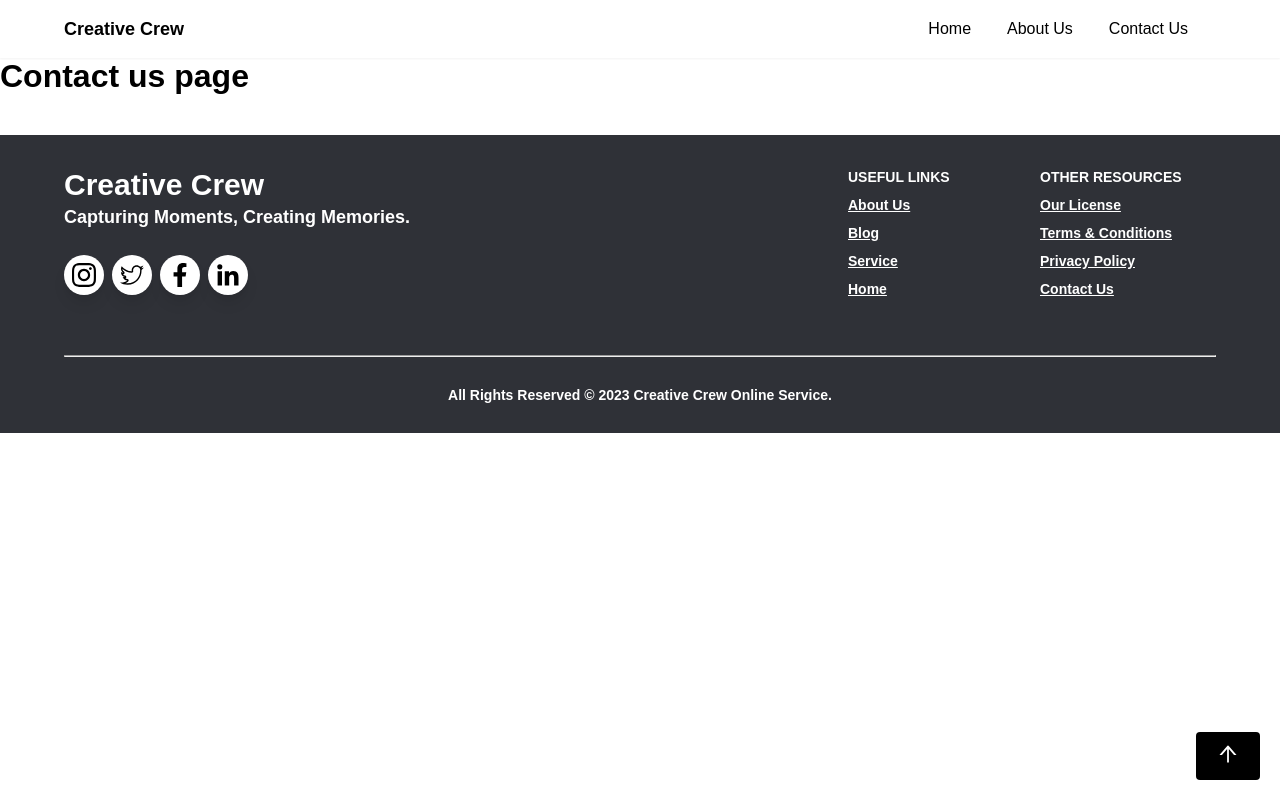
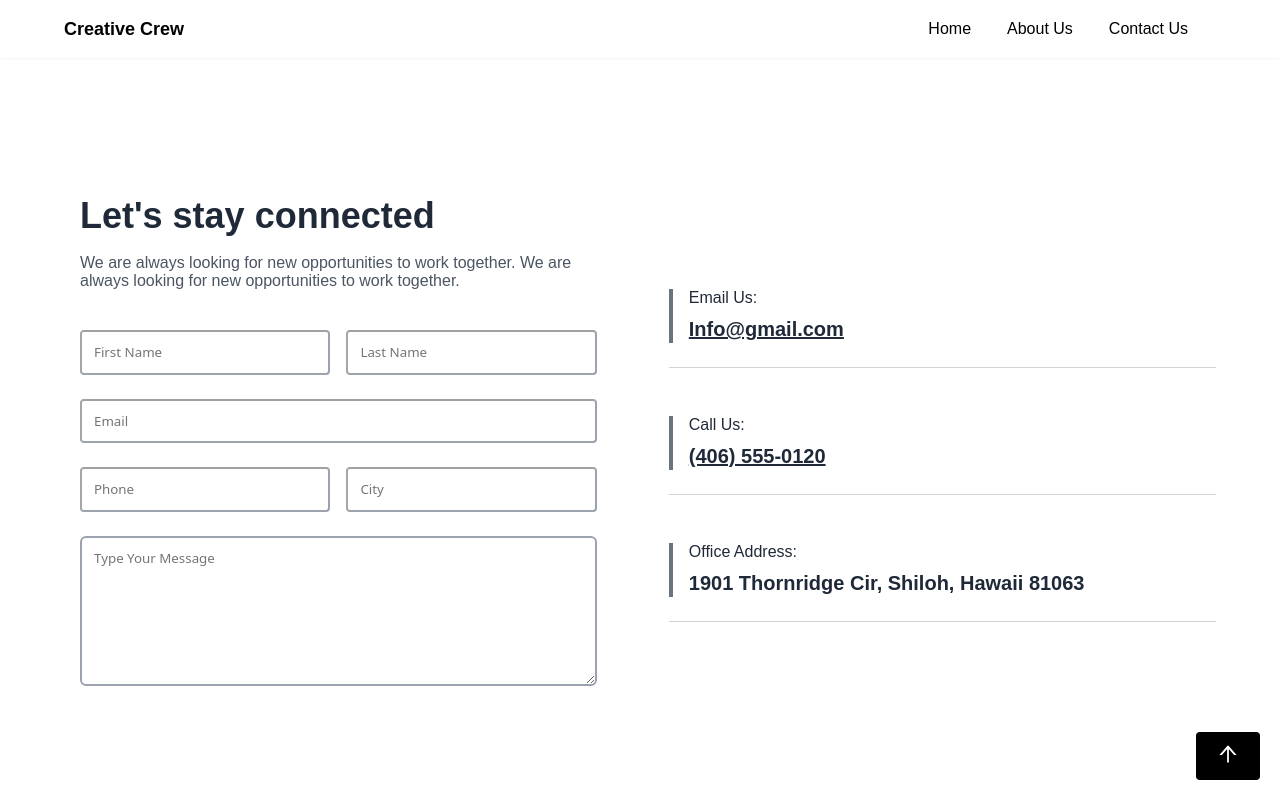
Before and after one commit to Ankan112/creative-crew, a Next.js app: page /contact in a window 1280 px wide. Shown: the top 800 px of the page. Built offline with nearby package versions, Linux system fonts and the light colour scheme.

Commit message:
contact page update

```diff
--- a/src/pages/contact/index.jsx
+++ b/src/pages/contact/index.jsx
@@ -1,9 +1,105 @@
 import RootLayout from "@/components/layout/RootLayout";
 
+// import Button from "@/components/UI/Button";
+import { Input } from "antd";
+import React from "react";
+
 const ContactUs = () => {
+  const { TextArea } = Input;
+
+  const handleSubmit = (e) => {
+    e.preventDefault();
+  };
+
   return (
-    <div>
-      <h1>Contact us page</h1>
+    <div className="main-container my-32 lg:my-36">
+      <div className="flex flex-col md:flex-row gap-6 lg:gap-14">
+        <div className="w-full md:w-[50%] md:px-4">
+          <h1 className="break-words font-montserrat font-semibold mb-4 text-4xl leading-7 text-gray-800">
+            Let&#39;s stay connected
+          </h1>
+          <p className="text-gray-600 text-md mt-4 lg:mt-6 mb-8 lg:mb-10">
+            We are always looking for new opportunities to work together. We are
+            always looking for new opportunities to work together.
+          </p>
+          <form className="flex flex-col gap-6">
+            <div className="flex justify-between gap-4">
+              <input
+                type="text"
+                id="firstName"
+                placeholder="First Name"
+                className="font-sans appearance-none border-2 border-gray-400 border-t-gray-100 border-l-gray-50 rounded w-full py-3 px-3 text-gray-700 leading-tight  focus:shadow-outline"
+              />
+              <input
+                type="text"
+                id="lastName"
+                placeholder="Last Name"
+                className="font-sans appearance-none border-2 border-gray-400 border-t-gray-100 border-l-gray-50 rounded w-full py-3 px-3 text-gray-700 leading-tight  focus:shadow-outline"
+              />
+            </div>
+            <input
+              type="text"
+              id="email"
+              placeholder="Email"
+              className="font-sans appearance-none border-2 border-gray-400 border-t-gray-100 border-l-gray-50 rounded w-full py-3 px-3 text-gray-700 leading-tight  focus:shadow-outline"
+            />
+            <div className="flex justify-between gap-4">
+              <input
+                type="text"
+                id="phone"
+                placeholder="Phone"
+                className="font-sans appearance-none border-2 border-gray-400 border-t-gray-100 border-l-gray-50 rounded w-full py-3 px-3 text-gray-700 leading-tight  focus:shadow-outline"
+              />
+              <input
+                type="text"
+                id="city"
+                placeholder="City"
+                className="font-sans appearance-none border-2 border-gray-400 border-t-gray-100 border-l-gray-50 rounded w-full py-3 px-3 text-gray-700 leading-tight  focus:shadow-outline"
+              />
+            </div>
+            <textarea
+              className="font-sans resize-y rounded-md w-full min-h-[150px] p-3 border-2 border-gray-400  text-gray-700 leading-tight  focus:shadow-outline"
+              placeholder="Type Your Message"
+            ></textarea>
+            {/* <Button btnName="Send Message" styles="w-full py-3"></Button> */}
+          </form>
+        </div>
+        <div className="w-full md:w-[50%] flex flex-col justify-center gap-6 text-gray-800">
+          <div className="py-6" style={{ borderBottom: "1px solid lightgray" }}>
+            <div
+              className="border-l-gray-500 px-4"
+              style={{ borderLeft: "4px solid" }}
+            >
+              <p>Email Us:</p>
+              <h4 className="text-xl font-bold underline mt-2">
+                Info@gmail.com
+              </h4>
+            </div>
+          </div>
+          <div className="py-6" style={{ borderBottom: "1px solid lightgray" }}>
+            <div
+              className="border-l-gray-500 px-4"
+              style={{ borderLeft: "4px solid" }}
+            >
+              <p>Call Us:</p>
+              <h4 className="text-xl font-bold underline mt-2">
+                (406) 555-0120
+              </h4>
+            </div>
+          </div>
+          <div className="py-6" style={{ borderBottom: "1px solid lightgray" }}>
+            <div
+              className="border-l-gray-500 px-4"
+              style={{ borderLeft: "4px solid" }}
+            >
+              <p>Office Address:</p>
+              <h4 className="text-xl font-bold mt-2">
+                1901 Thornridge Cir, Shiloh, Hawaii 81063
+              </h4>
+            </div>
+          </div>
+        </div>
+      </div>
     </div>
   );
 };
```
